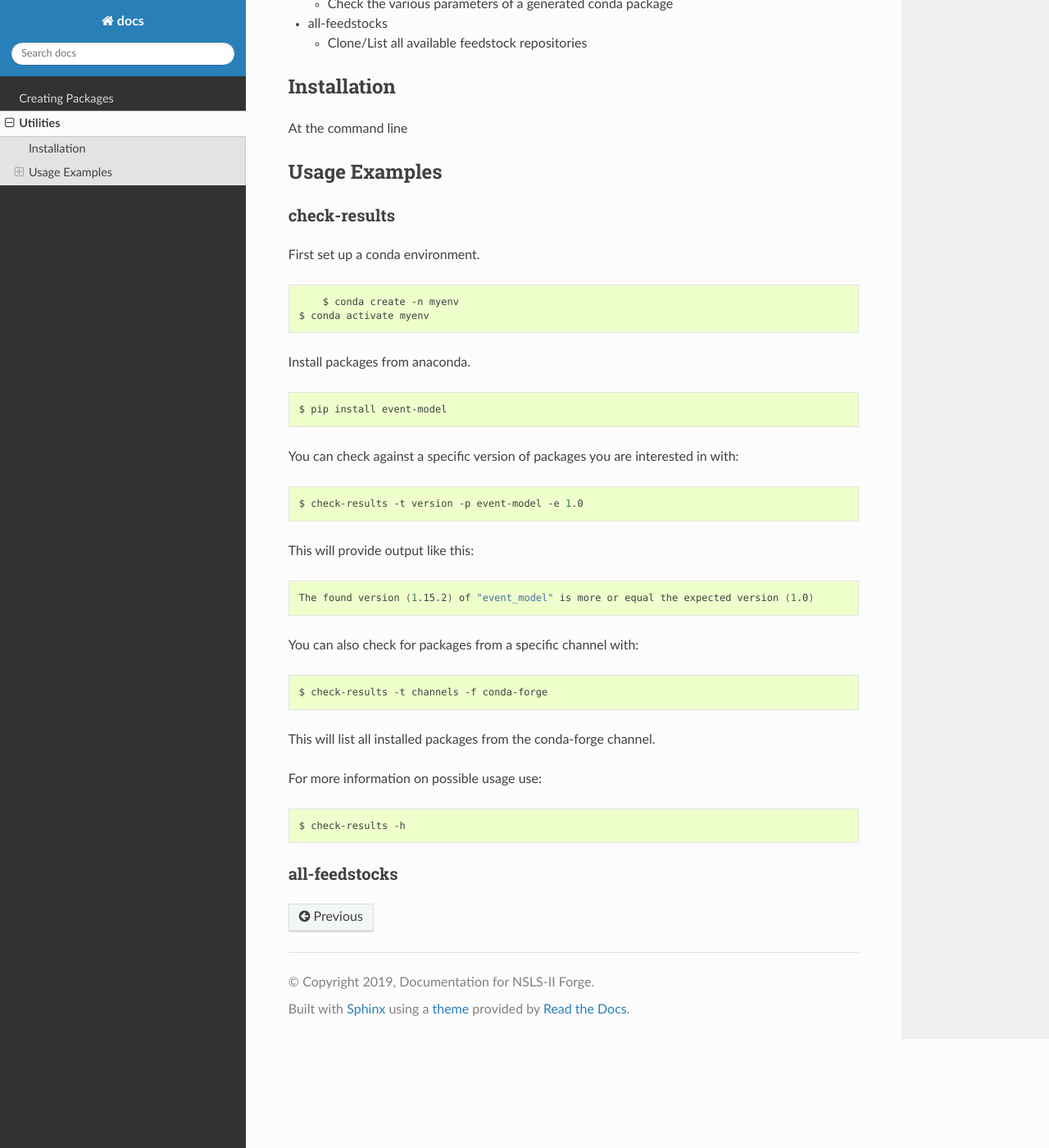
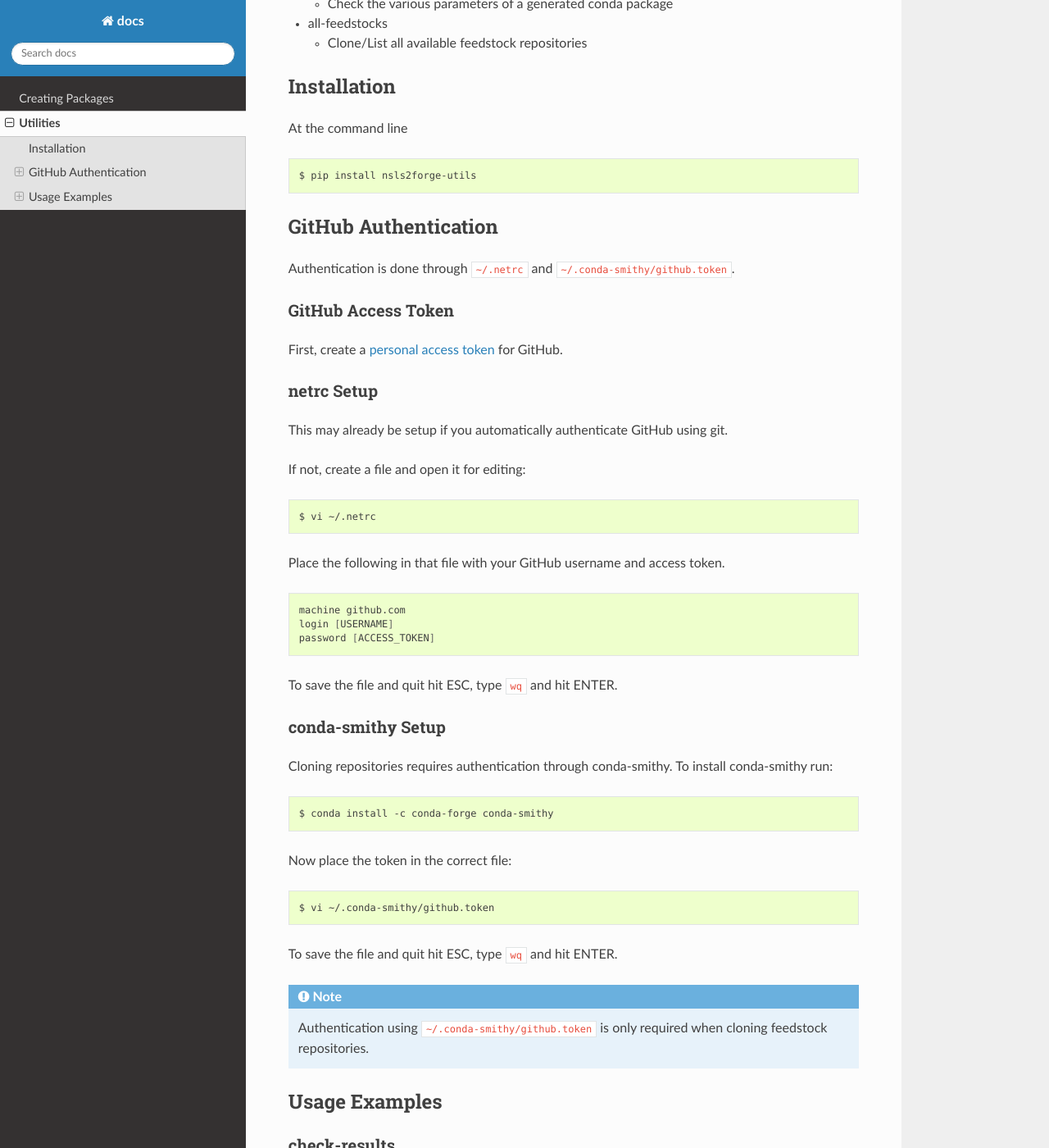
Before and after one commit to nsls-ii-forge/docs, a Sphinx documentation site: the page built from source/utils.rst, in a window 1280 px wide and 1400 px high, scrolled down 287 px. Shown: the whole window at 82% size. Built offline with Sphinx 7.4.7 and the Read the Docs theme 2.0.0, drawn with Linux system fonts in a browser that asks for light colours; some of the changed text lies outside the part shown.

Commit message:
utils documentation

```diff
--- a/source/utils.rst
+++ b/source/utils.rst
@@ -24,7 +26,63 @@
 At the command line
 
 .. code-block:: bash
+
     $ pip install nsls2forge-utils
+
+=====================
+GitHub Authentication
+=====================
+
+Authentication is done through :bash:`~/.netrc` and :bash:`~/.conda-smithy/github.token`.
+
+GitHub Access Token
+===================
+
+First, create a `personal access token <https://docs.github.com/en/github/authenticating-to-github/creating-a-personal-access-token>`_ for GitHub.
+
+netrc Setup
+===========
+
+This may already be setup if you automatically authenticate GitHub using git.
+
+If not, create a file and open it for editing:
+
+.. code-block:: bash
+
+    $ vi ~/.netrc
+
+Place the following in that file with your GitHub username and access token.
+
+.. code-block:: bash
+
+    machine github.com
+    login [USERNAME]
+    password [ACCESS_TOKEN]
+
+To save the file and quit hit ESC, type :bash:`wq` and hit ENTER.
+
+conda-smithy Setup
+==================
+
+Cloning repositories requires authentication through conda-smithy.
+To install conda-smithy run:
+
+.. code-block:: bash
+
+    $ conda install -c conda-forge conda-smithy
+
+Now place the token in the correct file:
+
+.. code-block:: bash
+
+    $ vi ~/.conda-smithy/github.token
+
+To save the file and quit hit ESC, type :bash:`wq` and hit ENTER.
+
+.. note::
+
+    Authentication using :bash:`~/.conda-smithy/github.token` is only required
+    when cloning feedstock repositories.
 
 ==============
 Usage Examples
@@ -37,40 +95,79 @@
 
 .. code-block:: bash
 
-	$ conda create -n myenv
+    $ conda create -n myenv
     $ conda activate myenv
+    $ conda install -c defaults pip
 
-Install packages from anaconda.
+Install nsls2forge packages from PyPI.
 
 .. code-block:: bash
 
-	$ pip install event-model
+    $ pip install event-model
 
 You can check against a specific version of packages you are interested in with:
 
 .. code-block:: bash
 
-	$ check-results -t version -p event-model -e 1.0
+    $ check-results -t version -p event-model -e 1.0
 
 This will provide output like this:
 
 .. code-block:: bash
 
-	The found version (1.15.2) of "event_model" is more or equal the expected version (1.0)
+    The found version (1.15.2) of "event_model" is more or equal the expected version (1.0)
 
 You can also check for packages from a specific channel with:
 
 .. code-block:: bash
 
-	$ check-results -t channels -f conda-forge
+    $ check-results -t channels -f conda-forge
 
 This will list all installed packages from the conda-forge channel.
 
-For more information on possible usage use:
+.. note::
+
+    The previous command will fail if packages are found
+    from the specified channel.
+
+    To ignore this behavior use :bash:`-i`.
+
+For more information on possible usage:
 
 .. code-block:: bash
 
-	$ check-results -h
+    $ check-results -h
 
 all-feedstocks
 ==============
+
+To list all feedstock repositories belonging to a GitHub organization use:
+
+.. code-block:: bash
+
+    $ all-feedstocks -o nsls-ii-forge list
+
+This will output a sorted list of repo names ending with :bash:`-feedstock`.
+
+You can write these names to a file with the :bash:`-w` or :bash:`--write` flag.
+
+.. note::
+
+    You can manually specify the username and personal access token for listing all feedstocks
+    with :bash:`--username` and :bash:`--token` instead of :bash:`~/.netrc`.
+
+To clone all feedstocks belonging to a GitHub organization use:
+
+.. code-block:: bash
+
+    $ all-feedstocks -o nsls-ii-forge clone
+
+This will clone all feedstocks to :bash:`/feedstocks` in your current working directory.
+
+For more information on possible usage:
+
+.. code-block:: bash
+
+    $ all-feedstocks -h
+    $ all-feedstocks list -h
+    $ all-feedstocks clone -h
```
Also changed, not shown: other parts of source/utils.rst (+2 -0 lines).
